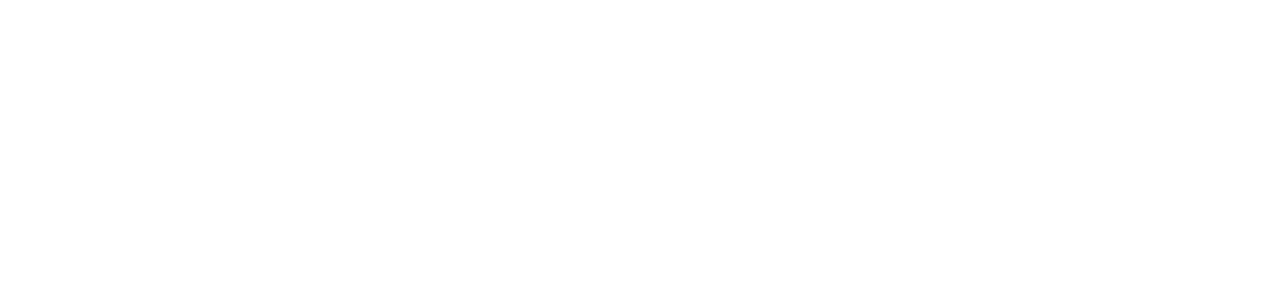
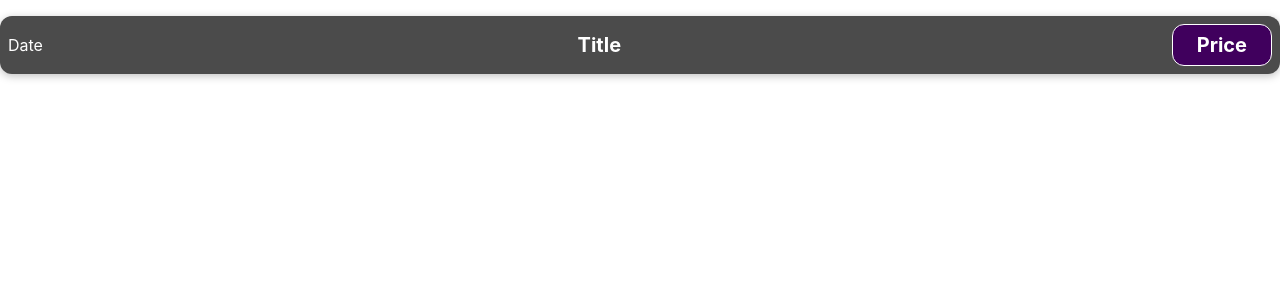
Before and after one commit to KelliKirk/expenses, a React (Create React App) app: page / in a window 1280 px wide. Shown: the top 300 px of the page. Built offline with nearby package versions, Linux system fonts and the light colour scheme.

Commit message:
Adding and styling components

```diff
--- a/src/App.js
+++ b/src/App.js
@@ -1,9 +1,11 @@
 import logo from './logo.svg';
 import './App.css';
+import ExpenseItem from './components/ExpenseItem';
 
 function App() {
   return (
     <div className="App">
+      <ExpenseItem />
     </div>
   );
 }
--- /dev/null
+++ b/src/components/ExpenseItem.css
@@ -0,0 +1,57 @@
+.expense-item {
+    display: flex;
+    justify-content: space-between;
+    align-items: center;
+    box-shadow: 0 2px 8px rgba(0, 0, 0, 0.25);
+    padding: 0.5rem;
+    margin: 1rem 0;
+    border-radius: 12px;
+    background-color: #4b4b4b;
+    color: white;
+}
+
+.expense-item__description {
+    display: flex;
+    flex-direction: column;
+    gap: 1rem;
+    align-items: flex-end;
+    flex-flow: column-reverse;
+    justify-content: flex-start;
+    flex: 1;
+}
+
+.expense-item h2 {
+    color: #3a3a3a;
+    font-size: 1rem;
+    flex: 1;
+    margin: 0 1rem;
+    color: white;
+}
+
+.expense-item__price {
+    font-size: 1rem;
+    font-weight: bold;
+    color: white;
+    background-color: #40005d;
+    border: 1px solid white;
+    padding: 0.5rem;
+    border-radius: 12px;
+}
+
+@media (min-width: 580px) {
+    .expense-item__description {
+        flex-direction: row;
+        align-items: center;
+        justify-content: flex-start;
+        flex: 1;
+    }
+
+    .expense-item__description h2 {
+        font-size: 1.25rem;
+    }
+
+    .expense-item__price {
+        font-size: 1.25rem;
+        padding: 0.5rem 1.5rem;
+    }
+}
--- /dev/null
+++ b/src/components/ExpenseItem.js
@@ -0,0 +1,13 @@
+import './ExpenseItem.css'
+
+const ExpenseItem = () => {
+return (<div className = 'expense-item'>
+    <div>Date</div>
+    <div className ='expense-item__description'>
+<h2>Title</h2>
+<div className = 'expense-item__price'>Price</div>
+</div>
+</div>)
+}
+
+export default ExpenseItem
```
